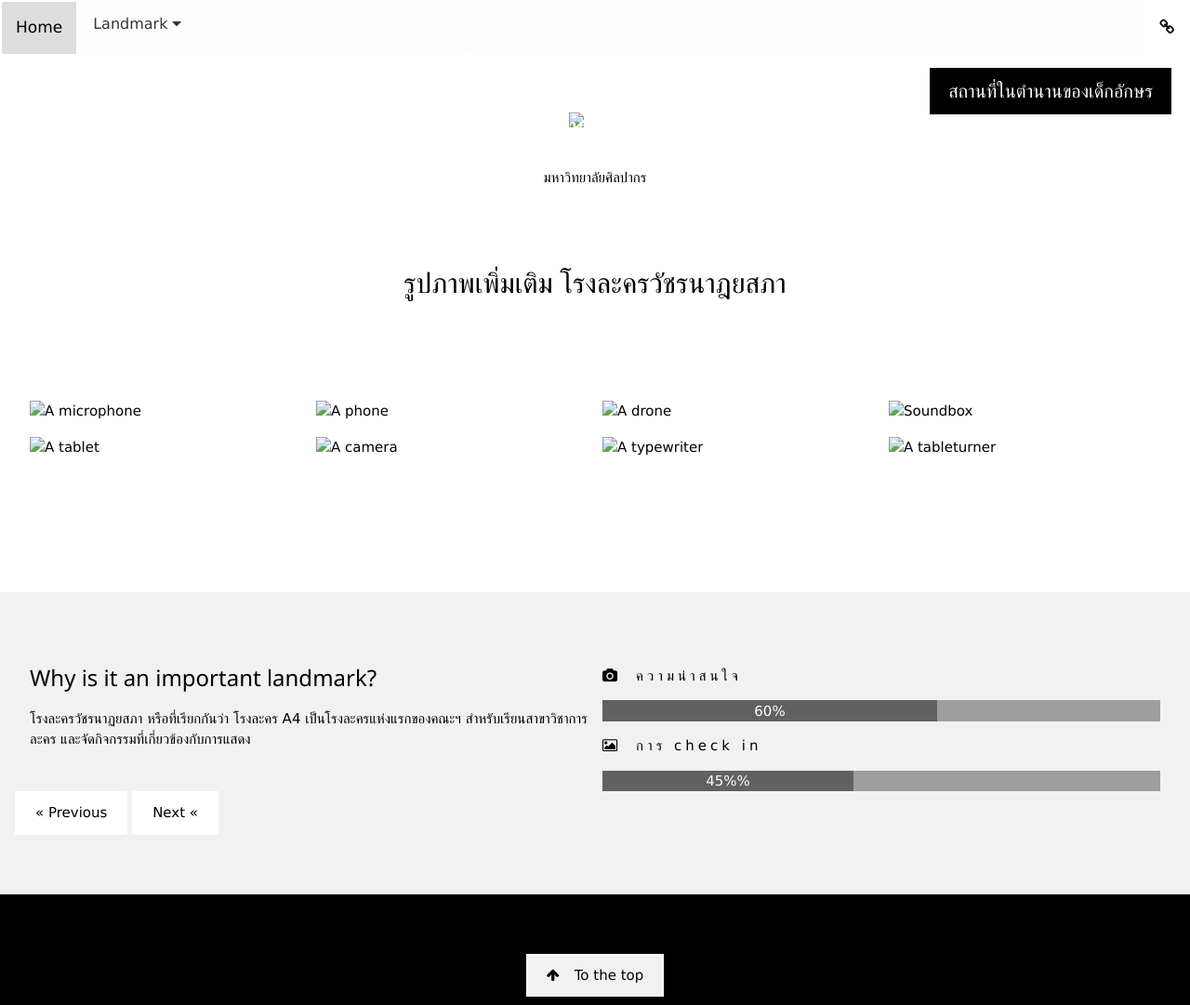
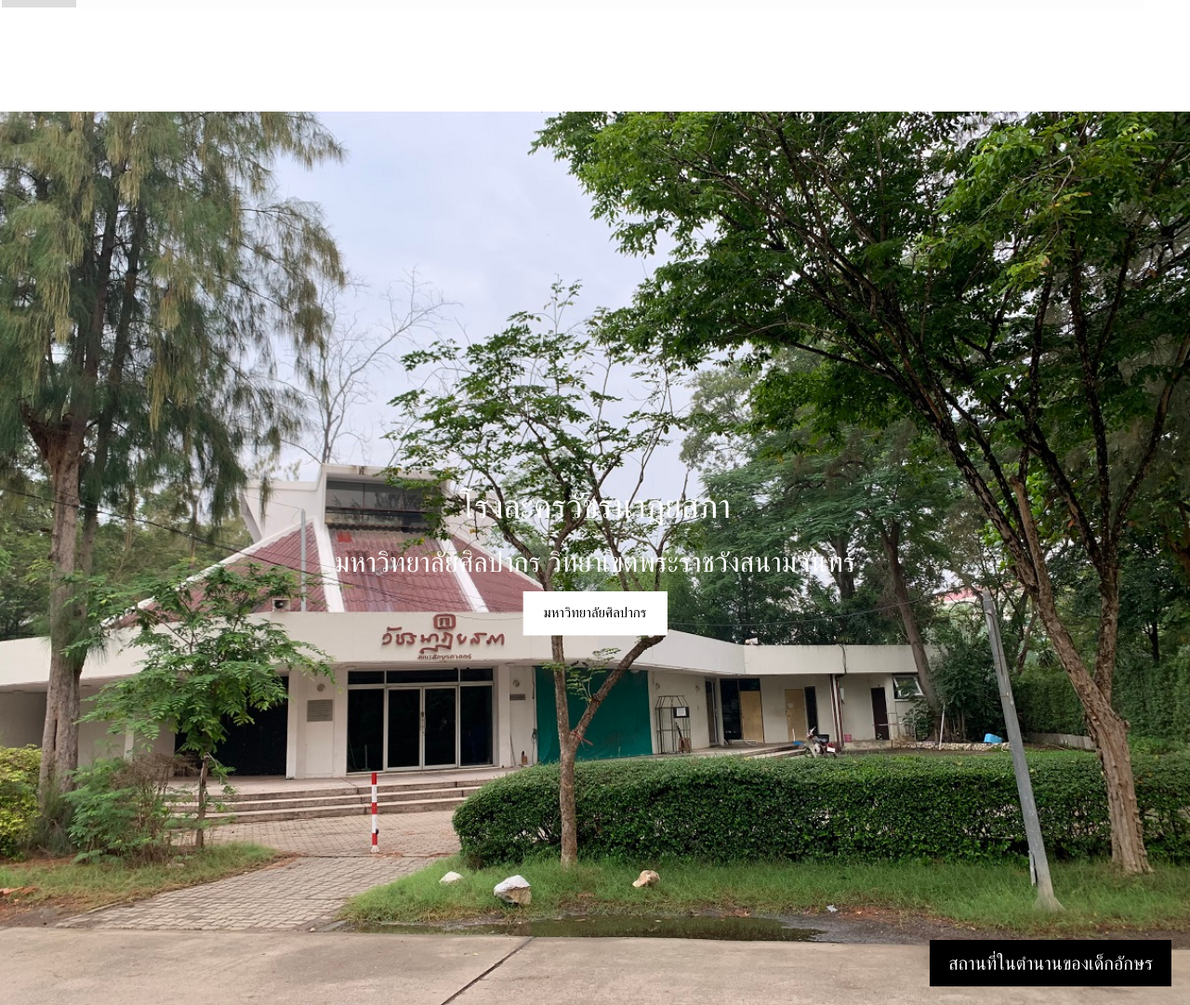
Before and after one commit to PHinGS0PinK/Skrt-, a plain HTML site: page โรงละครวัชรนาฎยสภา.html in a window 1280 px wide. Shown: the top 1081 px of the page at 93% size. Drawn offline with nearby package versions, Linux system fonts and the light colour scheme; files that its build step writes are made by us from their sources.

Commit message:
โรงละครวัชรนาฎยสภา.html

```diff
--- a/โรงละครวัชรนาฎยสภา.html
+++ b/โรงละครวัชรนาฎยสภา.html
@@ -5,11 +5,11 @@
     <meta charset="UTF-8">
     <meta http-equiv="X-UA-Compatible" content="IE=edge">
     <meta name="viewport" content="width=device-width, initial-scale=1.0">
-    <link rel="stylesheet" href="CSS/style.CSS">
-    <link rel="stylesheet" href="CSS/style2.CSS">
-    <link rel="stylesheet" href="หลิว/style.css">
-    <script src="js/JSript.js"></script>
-    <script src="js/img.js"></script>
+    <link rel="stylesheet" href="style.CSS">
+    <link rel="stylesheet" href="style2.CSS">
+    <link rel="stylesheet" href="style.css">
+    <script src="JSript.js"></script>
+    <script src="img.js"></script>
     <link rel="stylesheet" href="https://cdnjs.cloudflare.com/ajax/libs/font-awesome/4.7.0/css/font-awesome.min.css">
     <link rel="stylesheet" href="https://www.w3schools.com/w3css/4/w3.css">
     <link rel="stylesheet" href="https://fonts.googleapis.com/css?family=Raleway">
@@ -41,7 +41,7 @@
     <h2><br> </h2>
     <h2><br> </h2>
     <div class="container" id="home">
-        <img src="หลิว/โรงละครวัชรนาฏยสภา.jpg" alt="Snow" style="width:100%;" style="height: 50%;">
+        <img src="โรงละครวัชรนาฏยสภา.jpg" alt="Snow" style="width:100%;" style="height: 50%;">
         <div class="text-block">
             <h4>สถานที่ในตำนานของเด็กอักษร</h4>
         </div>
@@ -59,33 +59,33 @@
         <div class="container"><a href="https://dsa.su.ac.th/ksu/?page_id=3953" style="position: relative;"></a></div>
         <div class="w3-row-padding" style="margin-top:64px">
             <div class="w3-col l3 m6">
-                <img src="หลิว/ภายใน.jpg" style="width:100%" onclick="onClick(this)" class="w3-hover-opacity"
+                <img src="ภายใน.jpg" style="width:100%" onclick="onClick(this)" class="w3-hover-opacity"
                     alt="A microphone">
             </div>
             <div class="w3-col l3 m6">
-                <img src="หลิว/ใน.jpg" style="width:100%" onclick="onClick(this)" class="w3-hover-opacity" alt="A phone">
+                <img src="ใน.jpg" style="width:100%" onclick="onClick(this)" class="w3-hover-opacity" alt="A phone">
             </div>
             <div class="w3-col l3 m6">
-                <img src="หลิว/นอก.jpg" style="width:100%" onclick="onClick(this)" class="w3-hover-opacity" alt="A drone">
+                <img src="นอก.jpg" style="width:100%" onclick="onClick(this)" class="w3-hover-opacity" alt="A drone">
             </div>
             <div class="w3-col l3 m6">
-                <img src="หลิว/ใน3.jpg" style="width:100%" onclick="onClick(this)" class="w3-hover-opacity" alt="Soundbox">
+                <img src="ใน3.jpg" style="width:100%" onclick="onClick(this)" class="w3-hover-opacity" alt="Soundbox">
             </div>
         </div>
 
         <div class="w3-row-padding w3-section">
             <div class="w3-col l3 m6">
-                <img src="หลิว/ในมือ.jpg" style="width:100%" onclick="onClick(this)" class="w3-hover-opacity" alt="A tablet">
+                <img src="ในมือ.jpg" style="width:100%" onclick="onClick(this)" class="w3-hover-opacity" alt="A tablet">
             </div>
             <div class="w3-col l3 m6">
-                <img src="หลิว/บัตร.jpg" style="width:100%" onclick="onClick(this)" class="w3-hover-opacity" alt="A camera">
+                <img src="บัตร.jpg" style="width:100%" onclick="onClick(this)" class="w3-hover-opacity" alt="A camera">
             </div>
             <div class="w3-col l3 m6">
-                <img src="หลิว/ป้าย.jpg" style="width:100%" onclick="onClick(this)" class="w3-hover-opacity"
+                <img src="ป้าย.jpg" style="width:100%" onclick="onClick(this)" class="w3-hover-opacity"
                     alt="A typewriter">
             </div>
             <div class="w3-col l3 m6">
-                <img src="หลิว/ใใน.jpg" style="width:100%" onclick="onClick(this)" class="w3-hover-opacity"
+                <img src="ใใน.jpg" style="width:100%" onclick="onClick(this)" class="w3-hover-opacity"
                     alt="A tableturner">
             </div>
         </div>
```
